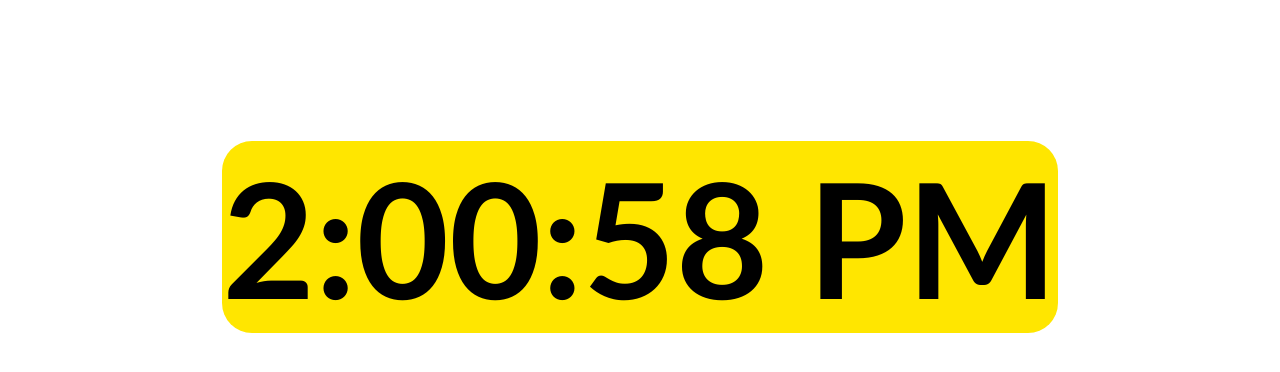
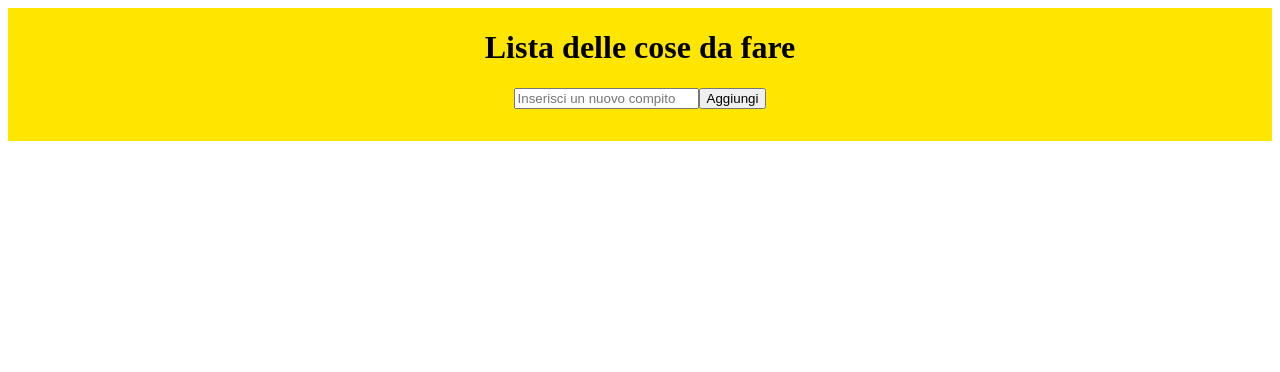
Before and after one commit to ilVicDeGiorgio/Esercizi-React, a React (Vite) app in the folder PJ_React/: page / in a window 1280 px wide. Shown: the top 372 px of the page. Built offline with nearby package versions, Linux system fonts and the light colour scheme.

Commit message:
Aggiunto Esercizio: Styling-Components3

```diff
--- a/PJ_React/src/App.jsx
+++ b/PJ_React/src/App.jsx
@@ -1,10 +1,10 @@
-import Clock from "./components/Clock"
+import TodoList from "./components/TodoList"
 
 function App() {
 
   return (
     <>
-      <Clock></Clock>
+      <TodoList></TodoList>
     </>
   )
 }
--- a/PJ_React/src/components/Clock.jsx
+++ /dev/null
@@ -1,21 +0,0 @@
-import { useState, useEffect } from 'react'
-
-function Clock() {
-
-    const [time, setTime] = useState(new Date());
-
-    useEffect(() => {
-        const intervalId = setInterval(() => {
-            setTime(new Date());
-        }, 1000);
-
-        return () => clearInterval(intervalId);
-    }, [time]); // Esegue l'effetto solo una volta all'inizio
-
-
-    return (
-        <h2 className='clock'>{time.toLocaleTimeString()}</h2>
-    )
-}
-
-export default Clock
--- /dev/null
+++ b/PJ_React/src/components/TodoList.jsx
@@ -0,0 +1,49 @@
+import { useState } from 'react';
+import styles from './styles.module.scss'
+
+function TodoList() {
+
+    const [tasks, setTasks] = useState([]);
+
+    const [inputTask, setInputTask] = useState('');
+
+
+    const addTask = () => {
+        if (inputTask.trim() !== '') {
+            setTasks([...tasks, inputTask]);
+            setInputTask('');
+        }
+    };
+
+    const removeTask = (index) => {
+        const updatedTasks = tasks.filter((task, i) => i !== index);
+        setTasks(updatedTasks);
+    };
+
+    return (
+        <div className={styles.container}>
+            <h1>Lista delle cose da fare</h1>
+
+            <div>
+                <input
+                    type="text"
+                    value={inputTask}
+                    onChange={(e) => setInputTask(e.target.value)}
+                    placeholder="Inserisci un nuovo compito"
+                />
+                <button onClick={addTask}>Aggiungi</button>
+            </div>
+
+            <ul>
+                {tasks.map((task, index) => (
+                    <li key={index}>
+                        {task}
+                        <button onClick={() => removeTask(index)}>Rimuovi</button>
+                    </li>
+                ))}
+            </ul>
+        </div>
+    );
+}
+
+export default TodoList;
--- /dev/null
+++ b/PJ_React/src/components/styles.module.scss
@@ -0,0 +1,10 @@
+.container {
+    display: flex;
+    flex-direction: column;
+    align-items: center;
+    background-color: rgb(255, 230, 0);
+
+    li {
+        color: red;
+    }
+}
--- a/PJ_React/src/index.scss
+++ /dev/null
@@ -1,11 +0,0 @@
-body {
-    display: flex;
-    justify-content: center;
-    font-family: 'Gill Sans', 'Gill Sans MT', Calibri, 'Trebuchet MS', sans-serif;
-
-    .clock {
-        background-color: rgb(255, 230, 0);
-        font-size: 10rem;
-        border-radius: 30px;
-    }
-}
--- a/PJ_React/src/main.jsx
+++ b/PJ_React/src/main.jsx
@@ -1,7 +1,7 @@
 import React from 'react'
 import ReactDOM from 'react-dom/client'
 import App from './App.jsx'
-import './index.scss'
+
 
 ReactDOM.createRoot(document.getElementById('root')).render(
   <React.StrictMode>
```
